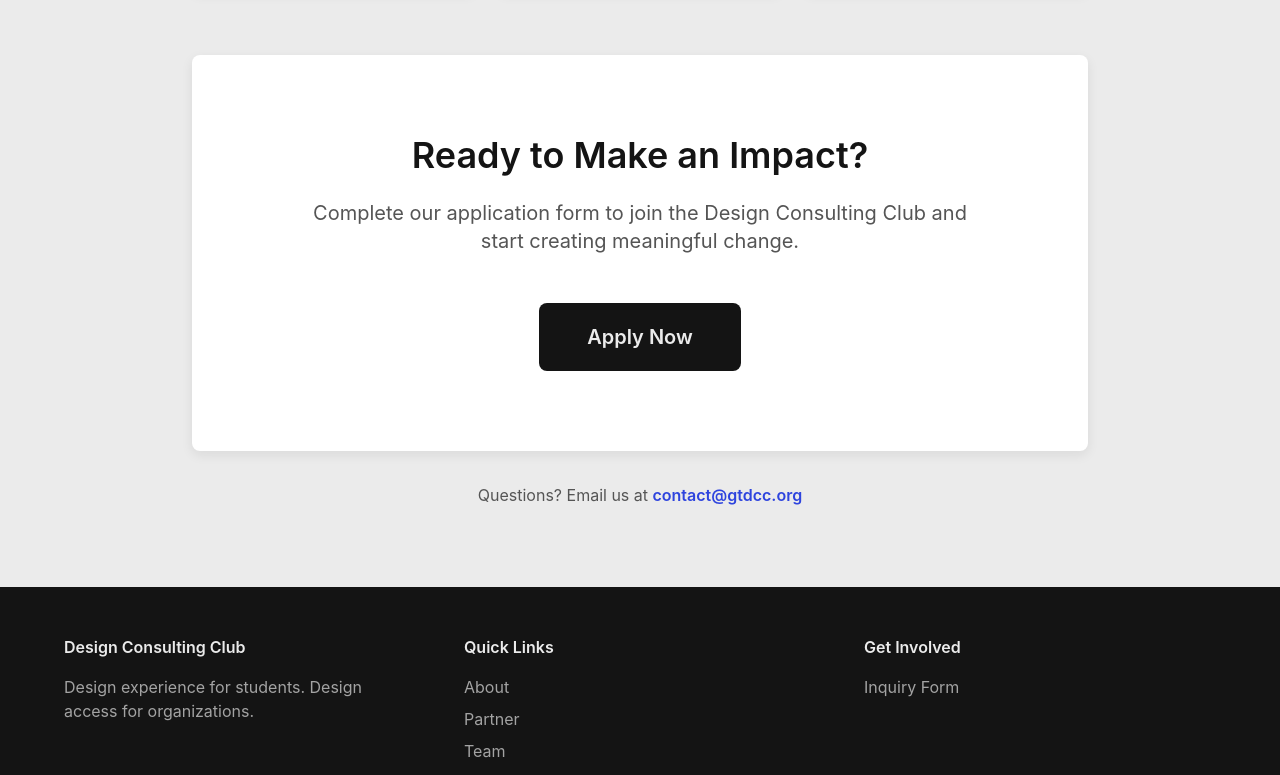
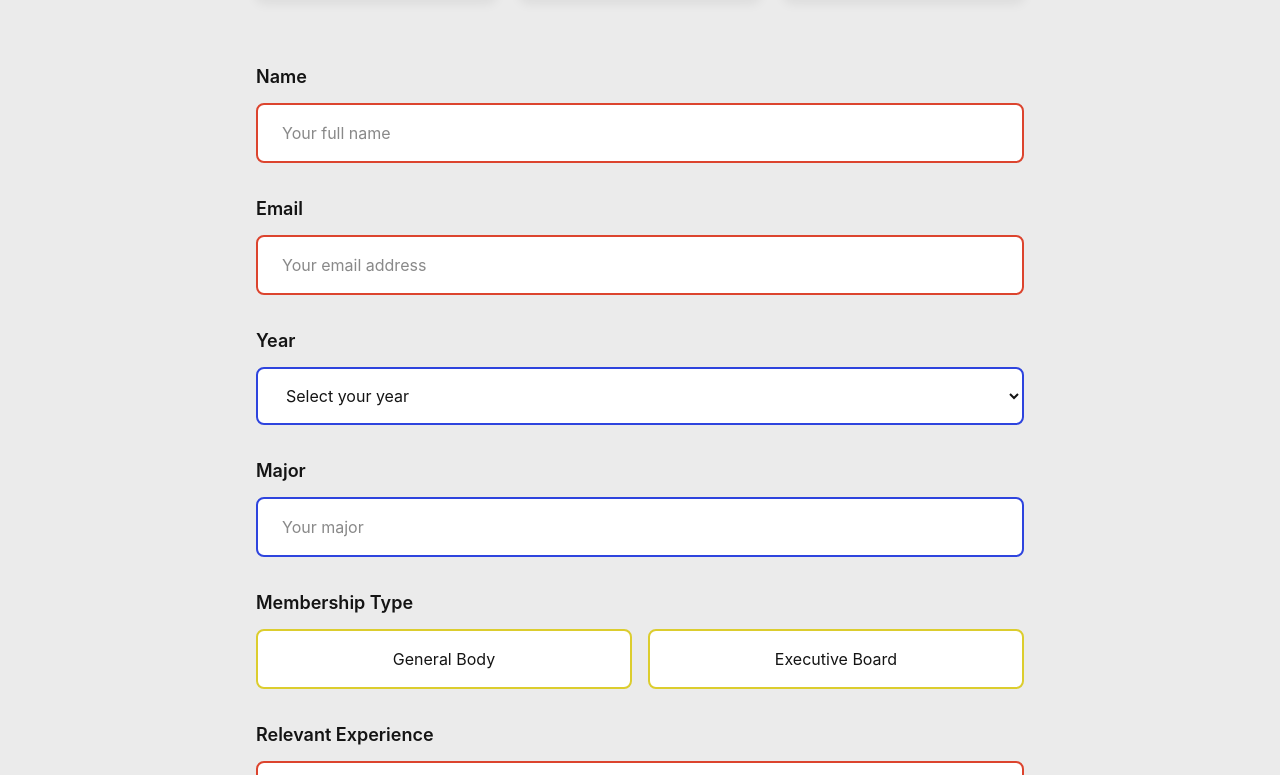
Before and after one commit to DCCGT/gtdcc-site, a React (Vite) app: page /apply in a window 1280 px wide. Shown: the part 465-1240 px from the top of the page. Built offline with nearby package versions, Linux system fonts and the light colour scheme.

Commit message:
Quick application form fix

```diff
--- a/src/pages/Apply.tsx
+++ b/src/pages/Apply.tsx
@@ -1,14 +1,89 @@
 import { Footer } from "../components/Footer";
+import { Link, useSearchParams } from "react-router-dom";
+import { useState, useRef } from "react";
 
-// Update this URL to your actual application form link
-const applicationFormUrl = "https://docs.google.com/forms/d/e/1FAIpQLSeJVHUyMYsB2-uJmb97kBrgBexY2qiiZMTQdatnHjY_4fuVyA/viewform?usp=dialog";
+function Confirmation() {
+  return (
+    <div className="min-h-screen flex items-center justify-center px-6 py-24 relative overflow-hidden" style={{ backgroundColor: '#ffffff' }}>
+      <div
+        className="absolute top-20 right-20 w-40 h-40 rounded-full opacity-15"
+        style={{ backgroundColor: '#dccd2e' }}
+      />
+      <div
+        className="absolute bottom-40 left-20 w-32 h-32 rotate-45 opacity-20"
+        style={{ backgroundColor: '#2e44de' }}
+      />
+      <div
+        className="absolute top-1/2 right-1/3 w-24 h-24 opacity-10"
+        style={{ backgroundColor: '#dc442e' }}
+      />
+
+      <div className="max-w-2xl mx-auto text-center relative z-10">
+        <div className="mb-8 flex justify-center">
+          <div
+            className="w-32 h-32 rounded-full flex items-center justify-center"
+            style={{ backgroundColor: '#dccd2e' }}
+          >
+            <svg width="64" height="64" viewBox="0 0 24 24" fill="none" stroke="#141414" strokeWidth="4" strokeLinecap="round" strokeLinejoin="round">
+              <polyline points="20 6 9 17 4 12" />
+            </svg>
+          </div>
+        </div>
+
+        <h1 className="text-5xl md:text-6xl mb-6" style={{ fontWeight: 700, color: '#141414' }}>
+          Application Submitted!
+        </h1>
+
+        <p className="text-xl md:text-2xl mb-12 leading-relaxed" style={{ color: '#141414', opacity: 0.7 }}>
+          Thank you for applying to the Design Consulting Club. We'll review your application and get back to you soon.
+        </p>
+
+        <div className="flex flex-wrap justify-center gap-4">
+          <Link
+            to="/"
+            className="px-8 py-4 rounded-lg transition-all hover:scale-105"
+            style={{
+              backgroundColor: '#2e44de',
+              color: '#ebebeb',
+              fontWeight: 600,
+              boxShadow: '0 4px 12px rgba(46, 68, 222, 0.2)'
+            }}
+          >
+            Return Home
+          </Link>
+        </div>
+      </div>
+    </div>
+  );
+}
 
 export default function Apply() {
+  const [searchParams] = useSearchParams();
+  const submitted = searchParams.get("submitted") === "true";
+  const [membershipType, setMembershipType] = useState("");
+  const subjectRef = useRef<HTMLInputElement>(null);
+
+  const handleNameChange = (e: React.ChangeEvent<HTMLInputElement>) => {
+    const name = e.target.value.trim();
+    if (subjectRef.current) {
+      subjectRef.current.value = name ? `[Application] ${name}` : "[Application]";
+    }
+  };
+
+  if (submitted) {
+    return (
+      <div>
+        <Confirmation />
+        <Footer />
+      </div>
+    );
+  }
+
   return (
     <div>
       <div className="min-h-screen pt-24 pb-20 px-6" style={{ backgroundColor: '#ebebeb' }}>
-        <div className="max-w-4xl mx-auto">
-          <div className="text-center mb-16">
+        <div className="max-w-3xl mx-auto">
+          <div className="text-center mb-12">
             <h1 className="text-5xl md:text-6xl mb-6" style={{ fontWeight: 700, color: '#141414' }}>
               Join Our Team
             </h1>
@@ -48,25 +123,215 @@ export default function Apply() {
             </div>
           </div>
 
-          {/* Application CTA */}
-          <div className="bg-white p-12 md:p-20 rounded-lg text-center" style={{ boxShadow: '0 4px 12px rgba(20, 20, 20, 0.08)' }}>
-            <h2 className="text-4xl mb-6" style={{ fontWeight: 600, color: '#141414' }}>
-              Ready to Make an Impact?
-            </h2>
-            <p className="text-xl mb-12 max-w-2xl mx-auto" style={{ color: '#555555' }}>
-              Complete our application form to join the Design Consulting Club and start creating meaningful change.
-            </p>
+          {/* Application Form */}
+          <form action="https://formsubmit.co/c37eaf1e1a64041551f6016a6afbab1e" method="POST" className="space-y-8">
+            <input type="hidden" name="_subject" value="[Application]" ref={subjectRef} />
+            <input type="hidden" name="_captcha" value="false" />
+            <input type="hidden" name="_template" value="box" />
+            <input type="hidden" name="_next" value="https://gtdcc.org/apply?submitted=true" />
 
-            <a
-              href={applicationFormUrl}
-              target="_blank"
-              rel="noopener noreferrer"
-              className="inline-block px-12 py-5 rounded-lg hover:opacity-90 text-xl"
-              style={{ backgroundColor: '#141414', color: '#ebebeb', fontWeight: 600, transition: 'opacity 0.2s' }}
-            >
-              Apply Now
-            </a>
-          </div>
+            {/* Name */}
+            <div>
+              <label
+                htmlFor="name"
+                className="block text-lg mb-3"
+                style={{ fontWeight: 600, color: '#141414' }}
+              >
+                Name
+              </label>
+              <input
+                type="text"
+                id="name"
+                name="name"
+                required
+                onChange={handleNameChange}
+                className="w-full px-6 py-4 rounded-lg border-2 transition-all focus:outline-none"
+                style={{ backgroundColor: '#ffffff', borderColor: '#dc442e', color: '#141414' }}
+                placeholder="Your full name"
+              />
+            </div>
+
+            {/* Email */}
+            <div>
+              <label
+                htmlFor="email"
+                className="block text-lg mb-3"
+                style={{ fontWeight: 600, color: '#141414' }}
+              >
+                Email
+              </label>
+              <input
+                type="email"
+                id="email"
+                name="email"
+                required
+                className="w-full px-6 py-4 rounded-lg border-2 transition-all focus:outline-none"
+                style={{ backgroundColor: '#ffffff', borderColor: '#dc442e', color: '#141414' }}
+                placeholder="Your email address"
+              />
+            </div>
+
+            {/* Year */}
+            <div>
+              <label
+                htmlFor="year"
+                className="block text-lg mb-3"
+                style={{ fontWeight: 600, color: '#141414' }}
+              >
+                Year
+              </label>
+              <select
+                id="year"
+                name="year"
+                required
+                className="w-full px-6 py-4 rounded-lg border-2 transition-all focus:outline-none"
+                style={{ backgroundColor: '#ffffff', borderColor: '#2e44de', color: '#141414' }}
+                defaultValue=""
+              >
+                <option value="" disabled>Select your year</option>
+                <option value="1st Year">1st Year</option>
+                <option value="2nd Year">2nd Year</option>
+                <option value="3rd Year">3rd Year</option>
+                <option value="4th Year">4th Year</option>
+                <option value="5th Year+">5th Year+</option>
+                <option value="Graduate">Graduate</option>
+              </select>
+            </div>
+
+            {/* Major */}
+            <div>
+              <label
+                htmlFor="major"
+                className="block text-lg mb-3"
+                style={{ fontWeight: 600, color: '#141414' }}
+              >
+                Major
+              </label>
+              <input
+                type="text"
+                id="major"
+                name="major"
+                required
+                className="w-full px-6 py-4 rounded-lg border-2 transition-all focus:outline-none"
+                style={{ backgroundColor: '#ffffff', borderColor: '#2e44de', color: '#141414' }}
+                placeholder="Your major"
+              />
+            </div>
+
+            {/* Membership Type */}
+            <div>
+              <label
+                className="block text-lg mb-3"
+                style={{ fontWeight: 600, color: '#141414' }}
+              >
+                Membership Type
+              </label>
+              <div className="flex gap-4">
+                <label
+                  className="flex-1 px-6 py-4 rounded-lg border-2 text-center cursor-pointer transition-all"
+                  style={{
+                    backgroundColor: membershipType === 'General Body' ? '#dccd2e' : '#ffffff',
+                    borderColor: '#dccd2e',
+                    color: '#141414',
+                    fontWeight: membershipType === 'General Body' ? 600 : 400
+                  }}
+                >
+                  <input
+                    type="radio"
+                    name="membership_type"
+                    value="General Body"
+                    required
+                    className="sr-only"
+                    onChange={(e) => setMembershipType(e.target.value)}
+                  />
+                  General Body
+                </label>
+                <label
+                  className="flex-1 px-6 py-4 rounded-lg border-2 text-center cursor-pointer transition-all"
+                  style={{
+                    backgroundColor: membershipType === 'Executive Board' ? '#dccd2e' : '#ffffff',
+                    borderColor: '#dccd2e',
+                    color: '#141414',
+                    fontWeight: membershipType === 'Executive Board' ? 600 : 400
+                  }}
+                >
+                  <input
+                    type="radio"
+                    name="membership_type"
+                    value="Executive Board"
+                    className="sr-only"
+                    onChange={(e) => setMembershipType(e.target.value)}
+                  />
+                  Executive Board
+                </label>
+              </div>
+            </div>
+
+            {/* Position (conditional) */}
+            {membershipType === 'Executive Board' && (
+              <div>
+                <label
+                  htmlFor="position"
+                  className="block text-lg mb-3"
+                  style={{ fontWeight: 600, color: '#141414' }}
+                >
+                  Position
+                </label>
+                <select
+                  id="position"
+                  name="position"
+                  required
+                  className="w-full px-6 py-4 rounded-lg border-2 transition-all focus:outline-none"
+                  style={{ backgroundColor: '#ffffff', borderColor: '#dccd2e', color: '#141414' }}
+                  defaultValue=""
+                >
+                  <option value="" disabled>Select a position</option>
+                  <option value="External VP">External VP</option>
+                  <option value="Marketing Director">Marketing Director</option>
+                  <option value="Company Relations Director">Company Relations Director</option>
+                  <option value="Treasurer">Treasurer</option>
+                  <option value="Industrial Design Team Lead">Industrial Design Team Lead</option>
+                  <option value="Software Design Team Lead">Software Design Team Lead</option>
+                </select>
+              </div>
+            )}
+
+            {/* Relevant Experience */}
+            <div>
+              <label
+                htmlFor="experience"
+                className="block text-lg mb-3"
+                style={{ fontWeight: 600, color: '#141414' }}
+              >
+                Relevant Experience
+              </label>
+              <textarea
+                id="experience"
+                name="experience"
+                rows={6}
+                required
+                className="w-full px-6 py-4 rounded-lg border-2 transition-all focus:outline-none resize-none"
+                style={{ backgroundColor: '#ffffff', borderColor: '#dc442e', color: '#141414' }}
+                placeholder="Tell us about your relevant experience, skills, and what you'd bring to the team..."
+              />
+            </div>
+
+            {/* Submit */}
+            <div className="pt-4">
+              <button
+                type="submit"
+                className="w-full px-8 py-5 rounded-lg transition-all hover:scale-[1.02] hover:shadow-lg"
+                style={{
+                  backgroundColor: '#141414',
+                  color: '#ebebeb',
+                  fontWeight: 600,
+                  fontSize: '18px'
+                }}
+              >
+                Submit Application
+              </button>
+            </div>
+          </form>
 
           <p className="text-center mt-8" style={{ color: '#555555' }}>
             Questions? Email us at <a href="mailto:contact@gtdcc.org" style={{ color: '#2e44de', fontWeight: 600 }}>contact@gtdcc.org</a>
```
